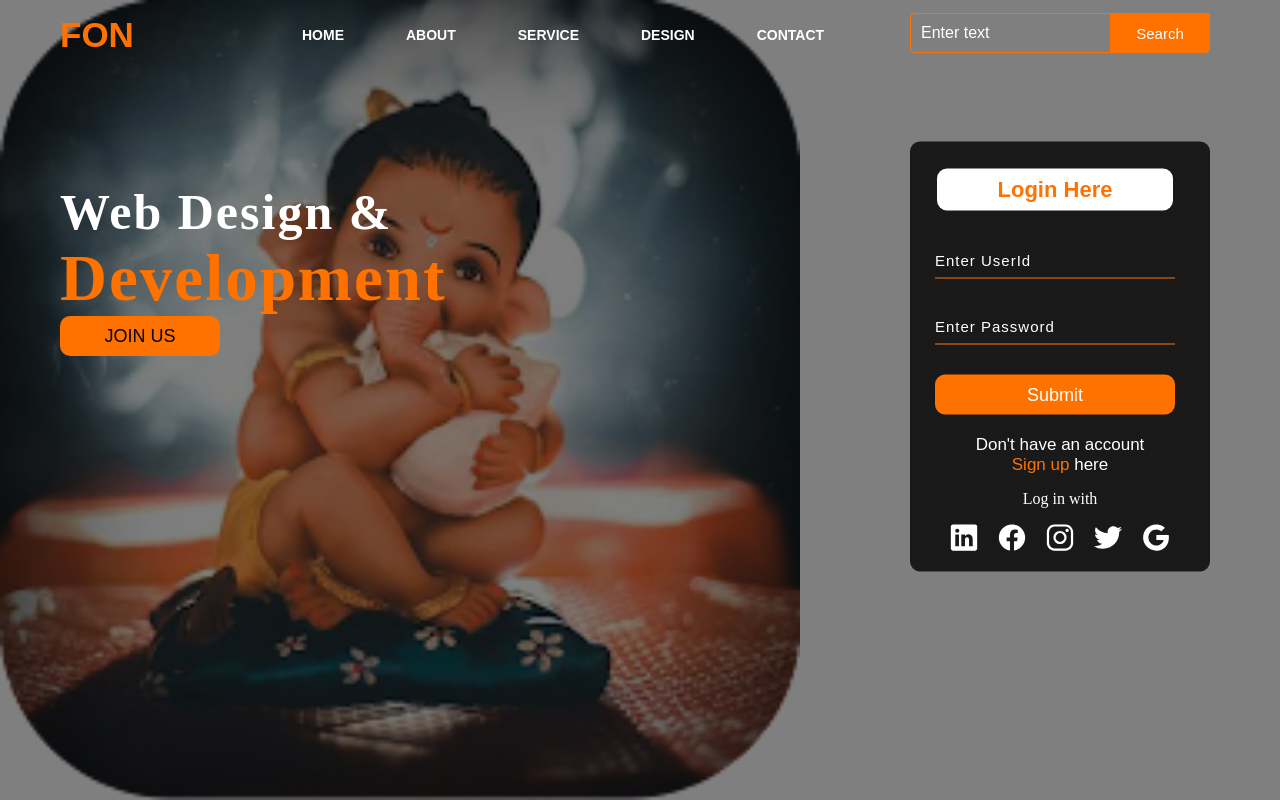
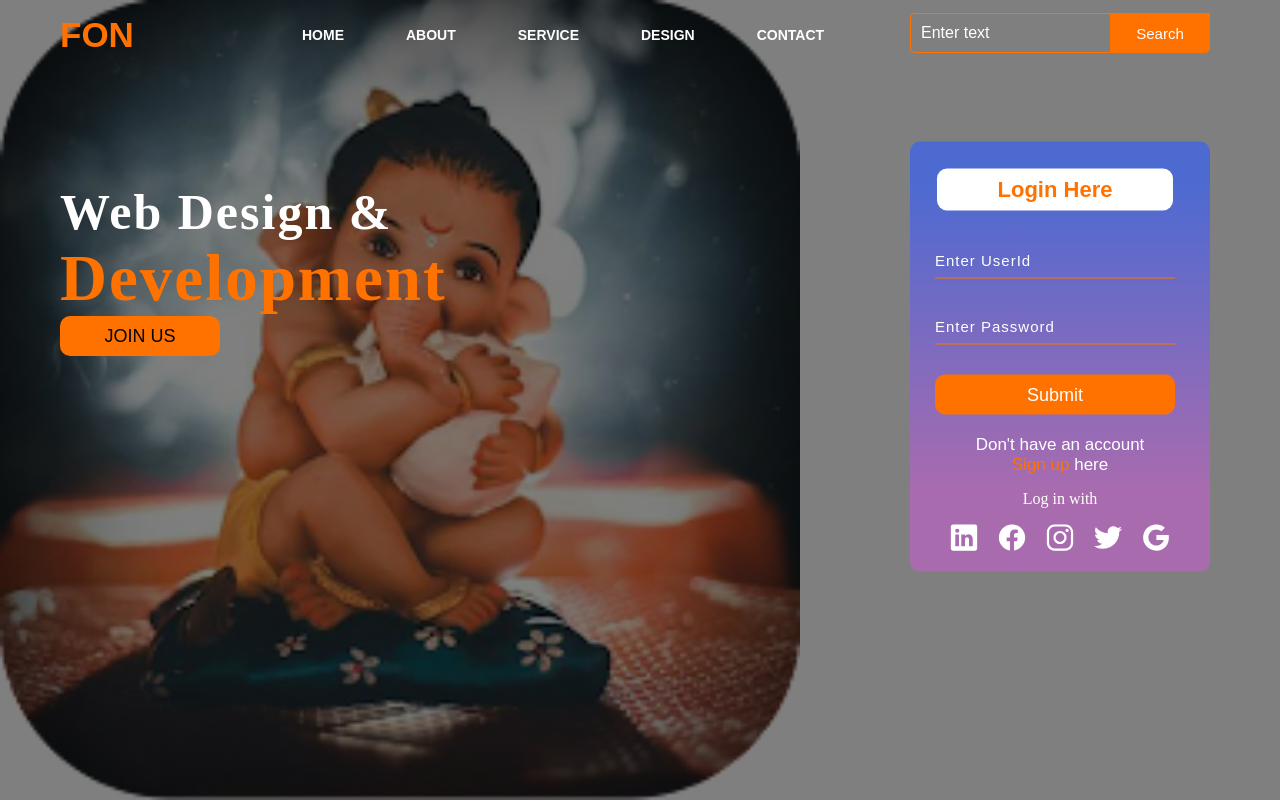
Before and after one commit to AshutoshKumarThakur/html, a plain HTML site: page index.html in a window 1280 px wide. Drawn offline with nearby package versions, Linux system fonts and the light colour scheme.

Commit message:
form color

```diff
--- a/index.css
+++ b/index.css
@@ -176,7 +176,7 @@ ul li a:hover{
 .form{
     width: 250px;
     height: 380px;
-    background: linear-gradient(to top, rgba(0,0,0,0.8)50%,rgba(0,0,0,0.8)50%);
+    background: linear-gradient(to top, rgba(173,105,180,0.9)19%,rgba(72,104,218,0.9)90%);
     position: absolute;
     top: -20px;
     left: 870px;
```
